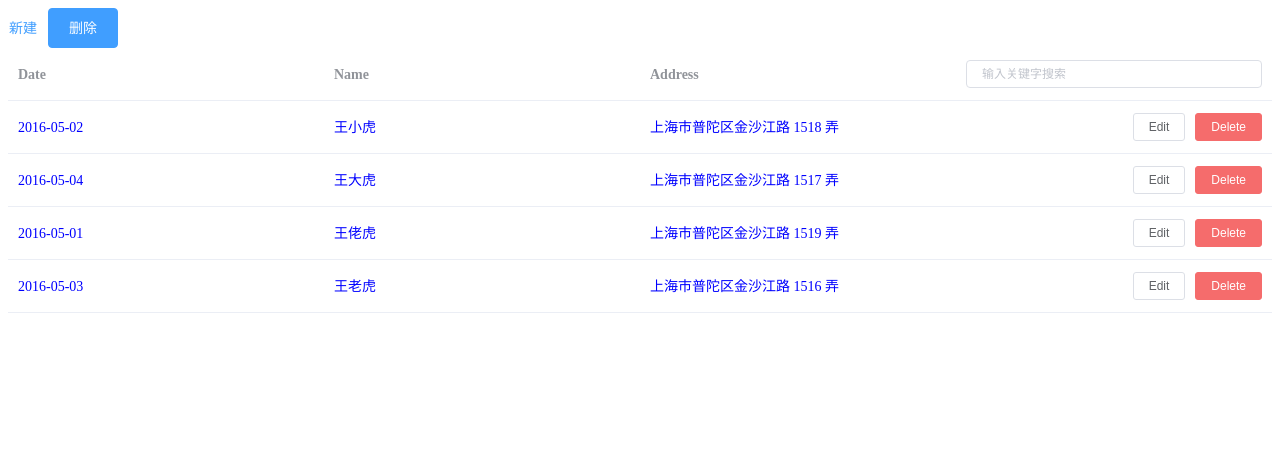
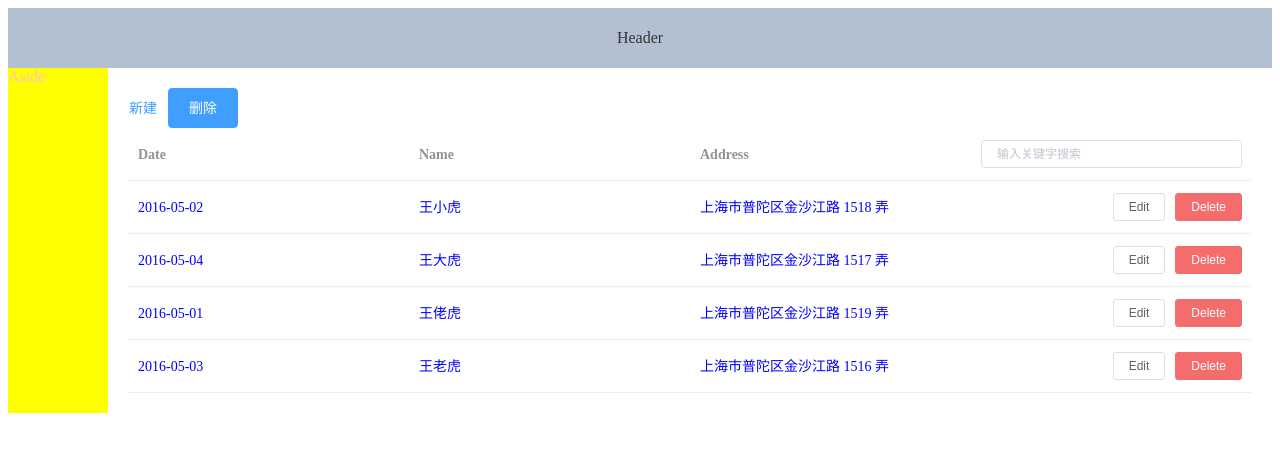
Before and after one commit to whale4u/element-ui-demo, a Vue app: page /home in a window 1280 px wide. Shown: the top 452 px of the page. Built offline with nearby package versions, Linux system fonts and the light colour scheme.

Commit message:
新增布局容器

```diff
--- a/src/pages/home/index.vue
+++ b/src/pages/home/index.vue
@@ -1,5 +1,9 @@
 <template>
-<div>
+<el-container>
+  <el-header>Header</el-header>
+  <el-container>
+    <el-aside width='100px'>Aside</el-aside>
+    <el-main>
   <el-row>
     <el-button type="text" @click="dialogFormVisible = true">新建</el-button>
     <el-button type="primary">删除</el-button>
@@ -56,7 +60,9 @@
       </template>
     </el-table-column>
   </el-table>
-</div>
+    </el-main>
+  </el-container>
+</el-container>
 </template>
 
 <script>
@@ -128,6 +134,18 @@
 </script>
 
 <style scoped>
+.el-header, .el-footer{
+  background-color: #B3C0D1;
+  color: #333;
+  text-align: center;
+  line-height: 60px;
+}
+
+.el-aside{
+  color: pink;
+  background-color: yellow;
+}
+
 .el-table{
   color: blue;
 }
```
